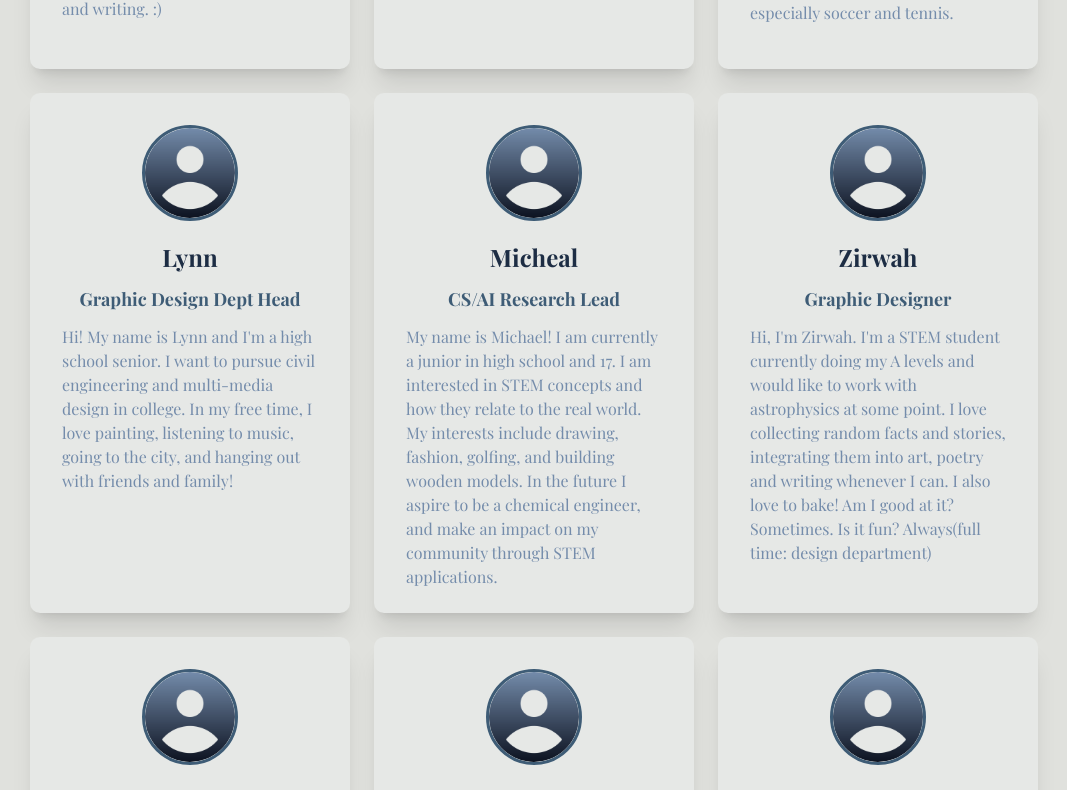
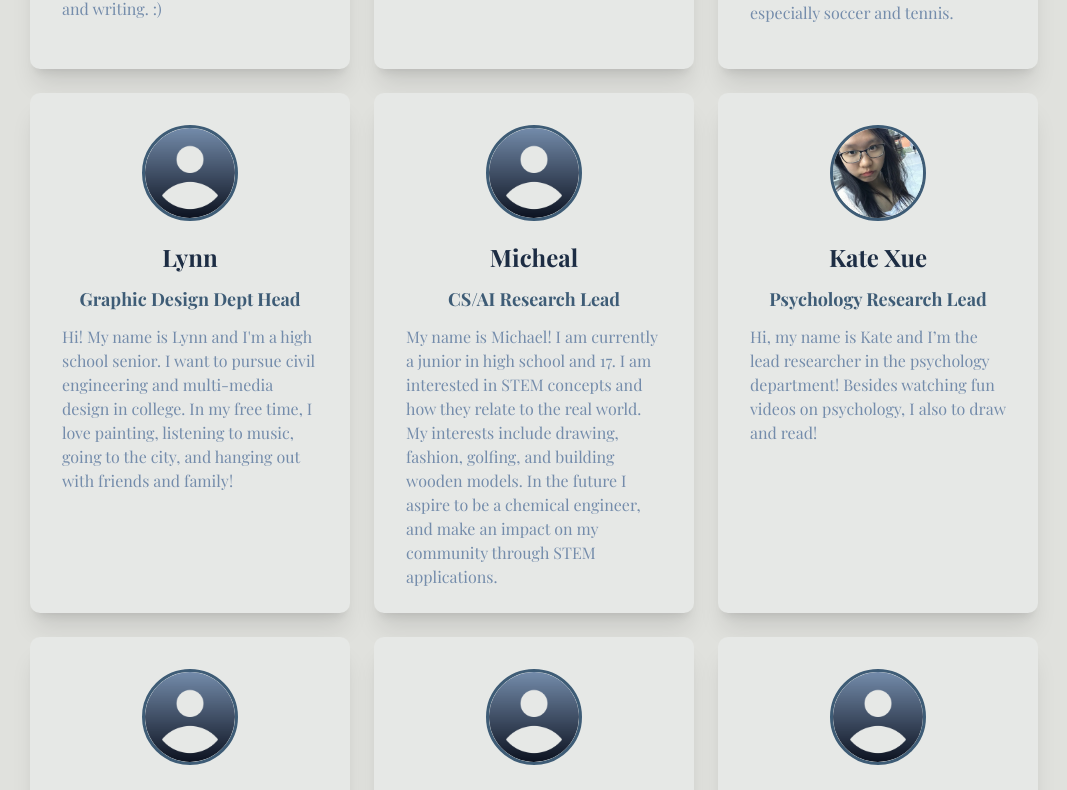
Before and after one commit to NADNAYSTHECREATOR/PixelPulseNews, a Next.js app: page /team in a window 1280 px wide. Shown: the part 767-1557 px from the top of the page, without its empty margins (106-1173 px from the left). Built offline with nearby package versions, Linux system fonts and the light colour scheme.

Commit message:
Added Kate's description to the team page

```diff
--- a/app/(root)/team/page.tsx
+++ b/app/(root)/team/page.tsx
@@ -23,7 +23,10 @@ export default function page() {
        {/* MICHEAL */}
       <TeamMember image="" name="Micheal" role="CS/AI Research Lead" bio="My name is Michael! I am currently a junior in high school and 17. I am interested in STEM concepts and how they relate to the real world. My interests include drawing, fashion, golfing, and building wooden models. In the future I aspire to be a chemical engineer, and make an impact on my community through STEM applications." />
 
-         {/* MEMBERS */}
+      {/* KATE */}
+      <TeamMember image="/Kate.webp" name="Kate Xue" role="Psychology Research Lead" bio="Hi, my name is Kate and I’m the lead researcher in the psychology department! Besides watching fun videos on psychology, I also to draw and read!" />
+
+      {/* MEMBERS */}
       <TeamMember image="" name="Zirwah" role="Graphic Designer" bio="Hi, I'm Zirwah. I'm a STEM student currently doing my A levels and would like to work with astrophysics at some point. I love collecting random facts and stories, integrating them into art, poetry and writing whenever I can. I also love to bake! Am I good at it? Sometimes. Is it fun? Always(full time: design department)" />
       <TeamMember image="" name="Srishti" role="Biology Researcher" bio="My name is Srishti, I'm 15 and a rising sophomore in high school. I’m a full-time team member volunteering as a biology researcher. Although I haven’t decided exactly what career to pursue, STEM has always called to me. I consider learning and thinking as hobbies. Outside of STEM, I read YA fantasy books and practice Taekwondo as a black belt." />
       <TeamMember image="" name="Dara" role="Graphic Designer" bio="Hi, my name is Dara and I'm a graphics designer in the design department. I also recently joined the web department because I can't do without that ;). I want to pursue a career with coding and that allows me a lot of freedom to pursue a lot of my other interests. Currently I learn to dance and speak Korean in my free time!" />
```
Also changed, not shown: public/Kate.webp (added).
